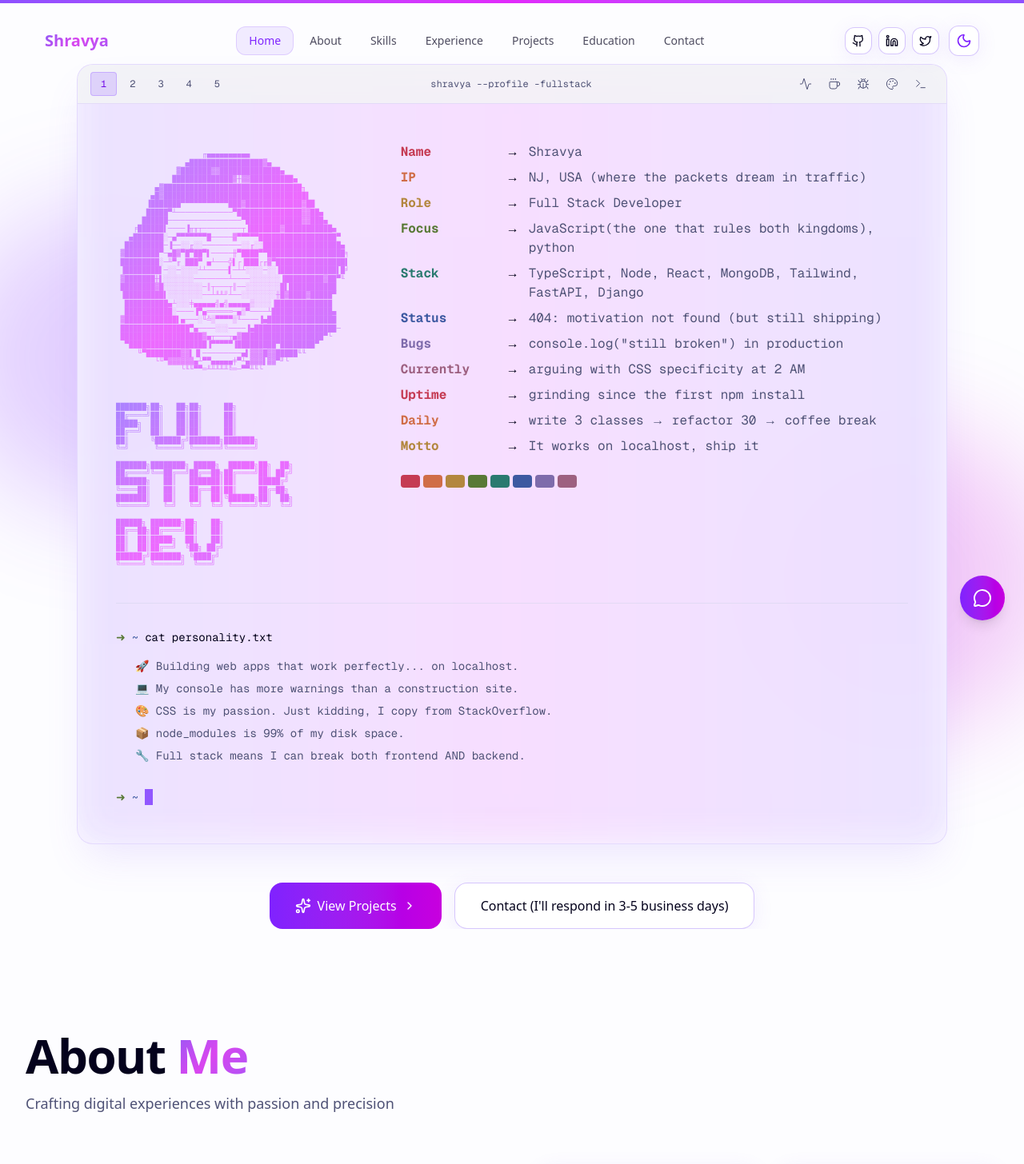
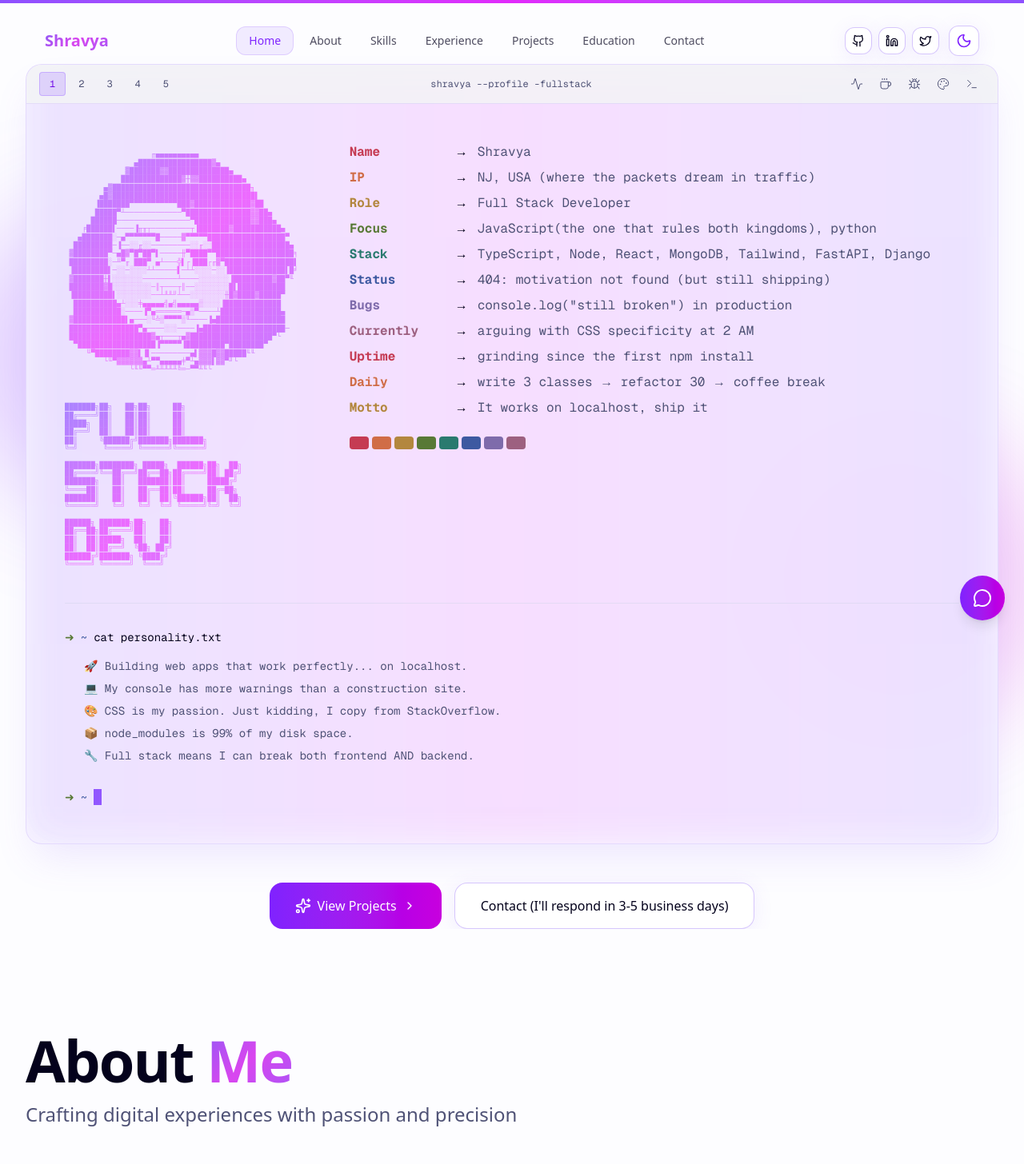
Before and after one commit to ShravyaKudlu/portfolio26, a Next.js app: page / in a window 1280 px wide. Shown: the top 1456 px of the page at 80% size. Built offline with nearby package versions, Linux system fonts and the light colour scheme.

Commit message:
correctness for larger screen

```diff
--- a/app/globals.css
+++ b/app/globals.css
@@ -378,3 +378,78 @@ html.lenis {
     -webkit-font-variant-numeric: tabular-nums;
   }
 }
+
+/* Large screen optimizations */
+@media screen and (min-width: 1920px) {
+  html {
+    font-size: 18px;
+  }
+}
+
+@media screen and (min-width: 2560px) {
+  html {
+    font-size: 20px;
+  }
+}
+
+/* Container widths for larger screens */
+.container-2xl {
+  max-width: 1536px;
+}
+
+.container-3xl {
+  max-width: 1920px;
+}
+
+/* Enhanced container with responsive max-widths */
+.container-responsive {
+  width: 100%;
+  margin-left: auto;
+  margin-right: auto;
+  padding-left: 1rem;
+  padding-right: 1rem;
+}
+
+@media (min-width: 640px) {
+  .container-responsive {
+    padding-left: 1.5rem;
+    padding-right: 1.5rem;
+  }
+}
+
+@media (min-width: 1024px) {
+  .container-responsive {
+    padding-left: 2rem;
+    padding-right: 2rem;
+  }
+}
+
+@media (min-width: 1280px) {
+  .container-responsive {
+    max-width: 1440px;
+  }
+}
+
+@media (min-width: 1536px) {
+  .container-responsive {
+    max-width: 1600px;
+    padding-left: 3rem;
+    padding-right: 3rem;
+  }
+}
+
+@media (min-width: 1920px) {
+  .container-responsive {
+    max-width: 1800px;
+    padding-left: 4rem;
+    padding-right: 4rem;
+  }
+}
+
+@media (min-width: 2560px) {
+  .container-responsive {
+    max-width: 2200px;
+    padding-left: 6rem;
+    padding-right: 6rem;
+  }
+}
--- a/components/about.tsx
+++ b/components/about.tsx
@@ -81,7 +81,7 @@ export function About() {
 
   return (
     <section id="about" className="relative py-32 overflow-hidden">
-      <div className="mx-auto max-w-7xl px-4 sm:px-6 lg:px-8">
+      <div className="container-responsive">
         <SectionHeader
           title="About Me"
           subtitle="Crafting digital experiences with passion and precision"
--- a/components/contact.tsx
+++ b/components/contact.tsx
@@ -85,7 +85,7 @@ export function Contact() {
         <div className="absolute top-1/2 left-1/2 -translate-x-1/2 -translate-y-1/2 w-[600px] h-[600px] bg-violet-600/10 rounded-full blur-3xl" />
       </div>
 
-      <div className="relative mx-auto max-w-7xl px-4 sm:px-6 lg:px-8">
+      <div className="relative container-responsive">
         <SectionHeader
           title="Get In Touch"
           subtitle="Have a project in mind or just want to chat? I'd love to hear from you"
--- a/components/education.tsx
+++ b/components/education.tsx
@@ -72,7 +72,7 @@ export function Education() {
 
   return (
     <section id="education" className="relative py-32 overflow-hidden">
-      <div className="mx-auto max-w-7xl px-4 sm:px-6 lg:px-8">
+      <div className="container-responsive">
         <SectionHeader
           title="Education"
           subtitle="Academic background and professional certifications"
--- a/components/experience.tsx
+++ b/components/experience.tsx
@@ -65,7 +65,7 @@ export function Experience() {
 
   return (
     <section id="experience" className="relative py-32 overflow-hidden">
-      <div className="mx-auto max-w-5xl px-4 sm:px-6 lg:px-8">
+      <div className="container-responsive max-w-5xl xl:max-w-6xl 2xl:max-w-7xl">
         <SectionHeader
           title="Experience"
           subtitle="My professional journey and career highlights"
--- a/components/footer.tsx
+++ b/components/footer.tsx
@@ -23,7 +23,7 @@ export function Footer() {
 
   return (
     <footer className="relative py-12 footer-glass">
-      <div className="mx-auto max-w-7xl px-4 sm:px-6 lg:px-8">
+      <div className="container-responsive">
         <div className="flex flex-col md:flex-row items-center justify-between gap-6">
           {/* Left side */}
           <div className="flex flex-col items-center md:items-start gap-2">
--- a/components/hero.tsx
+++ b/components/hero.tsx
@@ -842,7 +842,7 @@ export function Hero() {
         />
       </div>
 
-      <div className="relative z-10 mx-auto max-w-6xl px-4 sm:px-6 lg:px-8 w-full">
+      <div className="relative z-10 container-responsive max-w-6xl xl:max-w-7xl 2xl:max-w-[1400px] w-full">
         {/* MAIN TERMINAL CONTAINER */}
         <motion.div
           initial={{ opacity: 0, y: 20 }}
--- a/components/navigation.tsx
+++ b/components/navigation.tsx
@@ -59,7 +59,7 @@ export function Navigation() {
         scrolled ? "py-3" : "py-5"
       }`}
     >
-      <nav className="mx-auto max-w-7xl px-4 sm:px-6 lg:px-8">
+      <nav className="container-responsive">
         <div
           className={`relative flex items-center justify-between rounded-2xl px-6 py-3 transition-all duration-300 ${
             scrolled
--- a/components/projects.tsx
+++ b/components/projects.tsx
@@ -80,7 +80,7 @@ export function Projects() {
 
   return (
     <section id="projects" className="relative py-32 overflow-hidden">
-      <div className="mx-auto max-w-7xl px-4 sm:px-6 lg:px-8">
+      <div className="container-responsive">
         <SectionHeader
           title="Featured Work"
           subtitle="Some of my latest projects showcasing different technologies and solutions"
--- a/components/section-header.tsx
+++ b/components/section-header.tsx
@@ -64,7 +64,7 @@ export function SectionHeader({ label, title, subtitle }: SectionHeaderProps) {
       {/* Title */}
       <motion.h2
         variants={slideUpVariants}
-        className="text-4xl md:text-5xl lg:text-6xl font-bold tracking-tight"
+        className="text-4xl md:text-5xl lg:text-6xl xl:text-7xl 2xl:text-8xl font-bold tracking-tight"
       >
         {title.split(" ").map((word, index) => (
           <span key={index}>
@@ -81,7 +81,7 @@ export function SectionHeader({ label, title, subtitle }: SectionHeaderProps) {
       {subtitle && (
         <motion.p
           variants={slideUpVariants}
-          className="text-lg text-muted-foreground mt-4 max-w-2xl"
+          className="text-lg lg:text-xl xl:text-2xl text-muted-foreground mt-4 max-w-2xl xl:max-w-3xl 2xl:max-w-4xl"
         >
           {subtitle}
         </motion.p>
--- a/components/skills.tsx
+++ b/components/skills.tsx
@@ -72,7 +72,7 @@ export function Skills() {
         <div className="absolute bottom-0 right-0 w-96 h-96 bg-fuchsia-600/5 rounded-full blur-3xl" />
       </div>
 
-      <div className="relative mx-auto max-w-7xl px-4 sm:px-6 lg:px-8">
+      <div className="relative container-responsive">
         <SectionHeader
           title="Skills & Technologies"
           subtitle="Technologies I work with to bring ideas to life"
```
